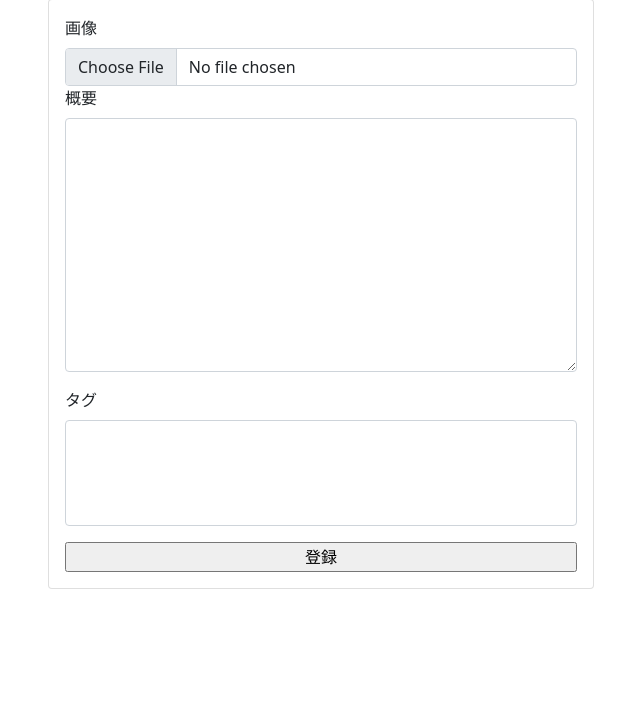
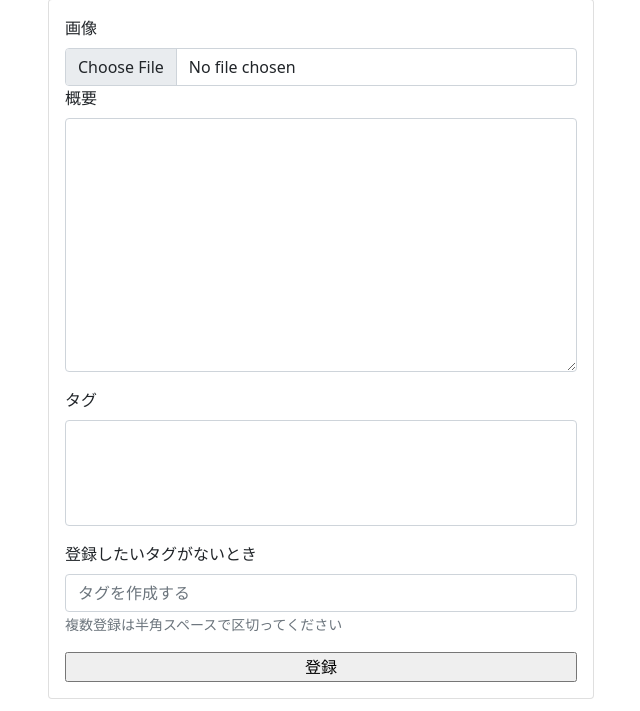
Before and after one commit to BigMcQueen/Django-Albumapp-Project, a Django app: page /create/ in a window 1280 px wide. Shown: the part 89-800 px from the top of the page, without its empty margins (319-959 px from the left). Run offline with Django 4.2, Linux system fonts and the light colour scheme; data that the repository does not hold is empty; some libraries are stand-ins or nearby versions.

Commit message:
Allow new tags to be added

```diff
--- a/album/models.py
+++ b/album/models.py
@@ -11,4 +11,4 @@ class Photo(models.Model):
     image = models.ImageField(null=False, blank=False, upload_to='uploads/')
     description = models.TextField(null=True, blank=True)
     created_at = models.DateTimeField(auto_now_add=True)
-    tags = models.ManyToManyField(Tag)
+    tags = models.ManyToManyField(Tag, null=True, blank=True)
--- a/album/templates/album/photo_create.html
+++ b/album/templates/album/photo_create.html
@@ -21,6 +21,11 @@
               <label class="form-label">タグ</label>
               {{ form.tags | add_class:'form-control' }}
             </div>
+            <div class="mb-3">
+              <label class="form-label">登録したいタグがないとき</label>
+              <input type="text" name="new_tag" class="form-control" id="id_new_tag" placeholder="タグを作成する">
+              <small class="form-text text-muted">複数登録は半角スペースで区切ってください</small>
+            </div>
             <div class="d-grid gap-2">
               <input type="submit" value="登録">
             </div>
--- a/album/views.py
+++ b/album/views.py
@@ -1,5 +1,5 @@
 from django.views.generic import ListView, DetailView, CreateView
-from django.shortcuts import get_object_or_404
+from django.shortcuts import get_object_or_404, redirect
 from django.urls import reverse_lazy
 
 from .models import Photo, Tag
@@ -44,3 +44,15 @@ class PhotoCreateView(CreateView):
     template_name = 'album/photo_create.html'
     fields = '__all__'
     success_url = reverse_lazy('photo_list')
+
+    def form_valid(self, form):
+        photo = form.save()
+        new_tag = self.request.POST.get('new_tag')
+
+        if new_tag:
+            for tag in new_tag.split():
+                is_exists = Tag.objects.filter(name=tag)
+                if not is_exists:
+                    Tag.objects.create(name=tag)
+                    photo.tags.add(tag)
+        return redirect('photo_list')
```
